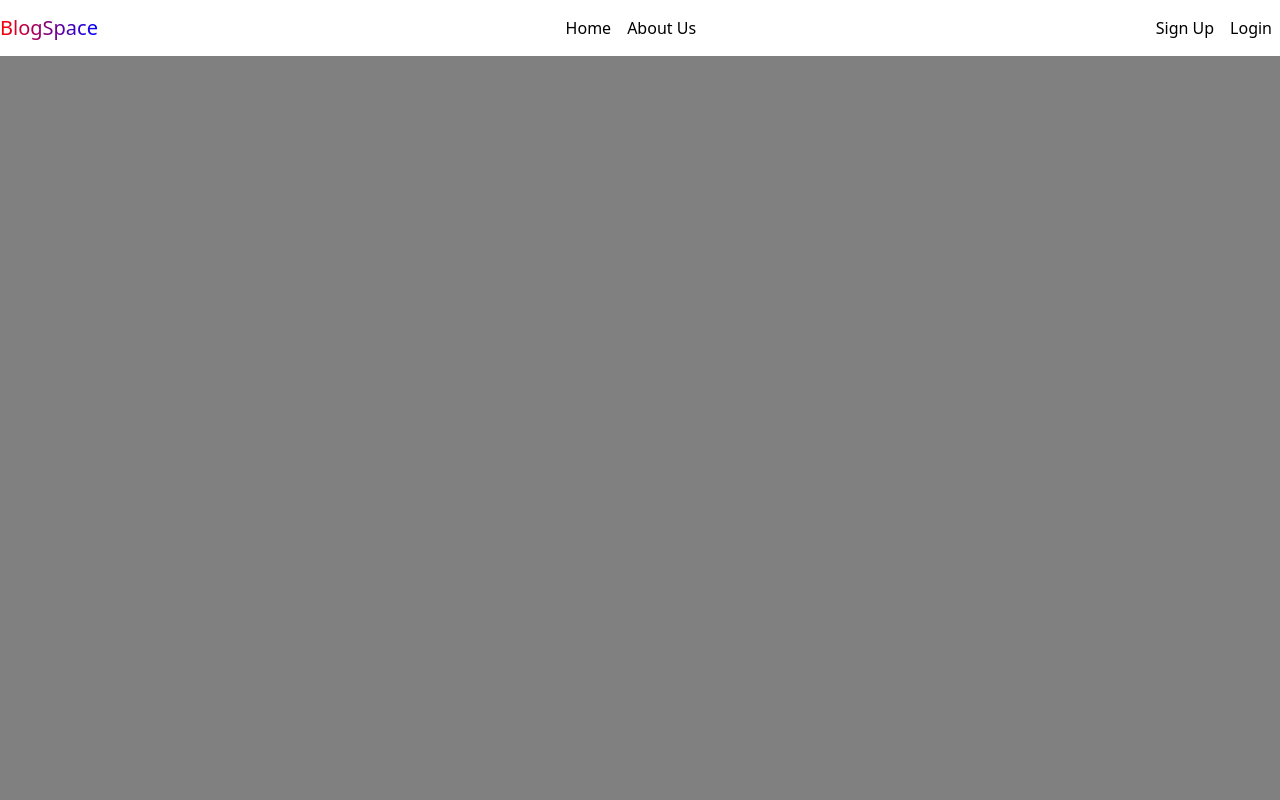
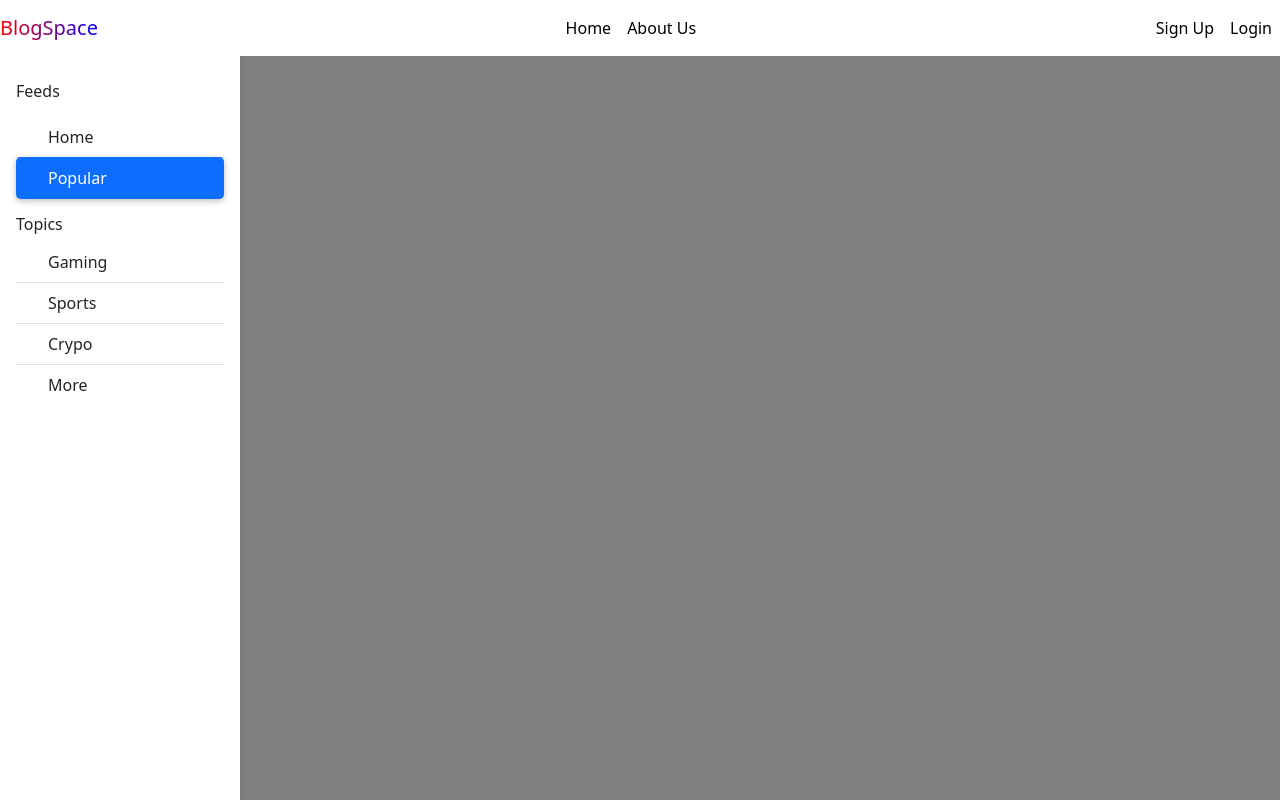
Before and after one commit to Lara5595/Spring_Boot_Practice, a Spring Boot app: page /blogs/blog in a window 1280 px wide. Run offline with Spring Boot 4, Linux system fonts and the light colour scheme.

Commit message:
added nav bar

```diff
--- a/src/main/resources/static/css/blog.css
+++ b/src/main/resources/static/css/blog.css
@@ -18,4 +18,43 @@ body{
     color: black;
 }
 
-/*Need to correct spacing*/
+
+
+/*Sidenav*/
+
+@media (min-width: 991.98px) {
+    main {
+        padding-left: 240px;
+    }
+}
+
+/* Sidebar */
+.sidebar {
+    position: fixed;
+    top: 0;
+    bottom: 0;
+    left: 0;
+    padding: 58px 0 0; /* Height of navbar */
+    box-shadow: 0 2px 5px 0 rgb(0 0 0 / 5%), 0 2px 10px 0 rgb(0 0 0 / 5%);
+    width: 240px;
+    z-index: 600;
+}
+
+@media (max-width: 991.98px) {
+    .sidebar {
+        width: 100%;
+    }
+}
+.sidebar .active {
+    border-radius: 5px;
+    box-shadow: 0 2px 5px 0 rgb(0 0 0 / 16%), 0 2px 10px 0 rgb(0 0 0 / 12%);
+}
+
+.sidebar-sticky {
+    position: relative;
+    top: 0;
+    height: calc(100vh - 48px);
+    padding-top: 0.5rem;
+    overflow-x: hidden;
+    overflow-y: auto; /* Scrollable contents if viewport is shorter than content. */
+}
--- a/src/main/resources/templates/blogs/blog.html
+++ b/src/main/resources/templates/blogs/blog.html
@@ -13,7 +13,7 @@
 
 <nav th:replace="partials/partialsBlog :: bootstrap-nav"></nav>
 
-
+<nav th:replace="partials/partialsBlog :: bootstrap-side"></nav>
 
 
 
--- a/src/main/resources/templates/partials/partialsBlog.html
+++ b/src/main/resources/templates/partials/partialsBlog.html
@@ -28,8 +28,6 @@
       </li>
     </ul>
   </div>
-
-
     <ul class="nav navbar-nav">
       <li class="nav-item">
         <a class="nav-link" href="#"><span class="fas fa-user"></span> Sign Up</a>
@@ -38,10 +36,34 @@
         <a class="nav-link" href="#"><span class="fas fa-sign-in-alt"></span> Login</a>
       </li>
     </ul>
-
 </nav>
 
 
+<!-- Sidebar -->
+<nav th:fragment="bootstrap-side" id="sidebarMenu" class="collapse d-lg-block sidebar collapse bg-white">
+  <div class="position-sticky">
+    <div class="list-group list-group-flush mx-3 mt-4">
+      <h6 class="mb-3">Feeds</h6>
+      <a href="#" class="list-group-item list-group-item-action py-2 ripple" aria-current="true">
+        <i class="fas fa-tachometer-alt fa-fw me-3"></i><span>Home</span>
+      </a>
+      <a href="#" class="list-group-item list-group-item-action py-2 ripple active">
+        <i class="fas fa-chart-area fa-fw me-3"></i><span>Popular</span>
+      </a>
+      <h6 class="mt-3">Topics</h6>
+      <a href="#" class="list-group-item list-group-item-action py-2 ripple"><i
+              class="fas fa-lock fa-fw me-3"></i><span>Gaming</span></a>
+      <a href="#" class="list-group-item list-group-item-action py-2 ripple"><i
+              class="fas fa-chart-line fa-fw me-3"></i><span>Sports</span></a>
+
+      <a href="#" class="list-group-item list-group-item-action py-2 ripple"><i
+              class="fas fa-users fa-fw me-3"></i><span>Crypo</span></a>
+      <a href="#" class="list-group-item list-group-item-action py-2 ripple"><i
+              class="fas fa-users fa-fw me-3"></i><span>More</span></a>
+    </div>
+  </div>
+</nav>
+<!-- Sidebar -->
 
 
 
```
